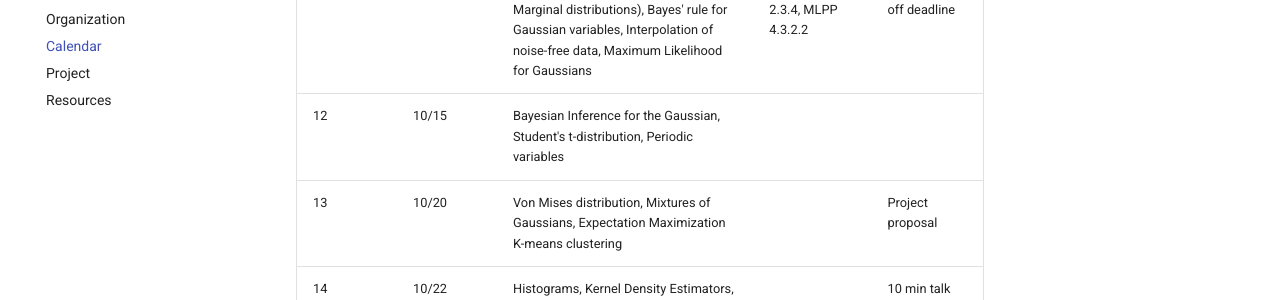
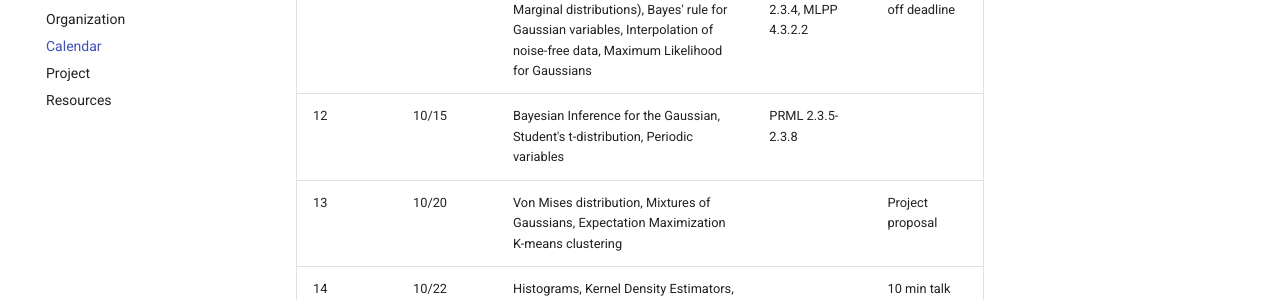
Before and after one commit to smcantab/chen5595-fall2020, an MkDocs documentation site: the page built from docs/calendar.md, in a window 1280 px wide and 900 px high, scrolled down 971 px. Shown: the part 152-452 px from the top of the window. Built offline with MkDocs 1.6.1 and Material for MkDocs 9.7.7, drawn with Linux system fonts in a browser that asks for light colours.

Commit message:
added calendar sections

```diff
--- a/docs/calendar.md
+++ b/docs/calendar.md
@@ -13,7 +13,7 @@ Lecture | Date  | Topic
 9       | 10/6  | Mutual Information, Intro to Density Estimation, Bernoulli / Binomial / Multinomial distribution                                                                       | PRML 1.6.1-2.2                 |
 10      | 10/8  | Dirichlet distribution, Multivariate Gaussian (Geometric Interpretation), Partitioned Gaussians (Conditional distributions)                                            | PRML 2.2.1-2.3.1               |
 11      | 10/13 | Partitioned Gaussians (Conditional and Marginal distributions), Bayes' rule for Gaussian variables, Interpolation of noise-free data, Maximum Likelihood for Gaussians | PRML 2.3.1-2.3.4, MLPP 4.3.2.2 | 1st TA sign-off deadline
-12      | 10/15 | Bayesian Inference for the Gaussian, Student's t-distribution, Periodic variables                                                                                      |                                |
+12      | 10/15 | Bayesian Inference for the Gaussian, Student's t-distribution, Periodic variables                                                                                      | PRML 2.3.5-2.3.8               |
 13      | 10/20 | Von Mises distribution, Mixtures of Gaussians, Expectation Maximization K-means clustering                                                                             |                                | Project proposal
 14      | 10/22 | Histograms, Kernel Density Estimators, Nearest-Neighbours methods                                                                                                      |                                | 10 min talk
 15      | 10/29 | Linear Basis Function models, Bias-Variance decomposition                                                                                                              |                                |
```
